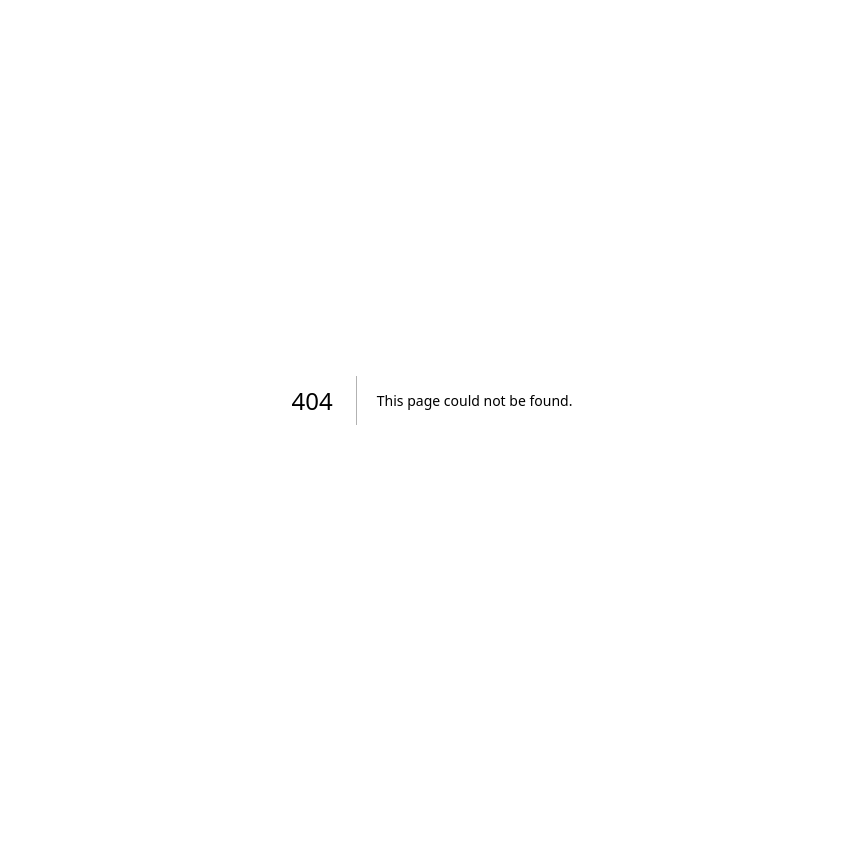
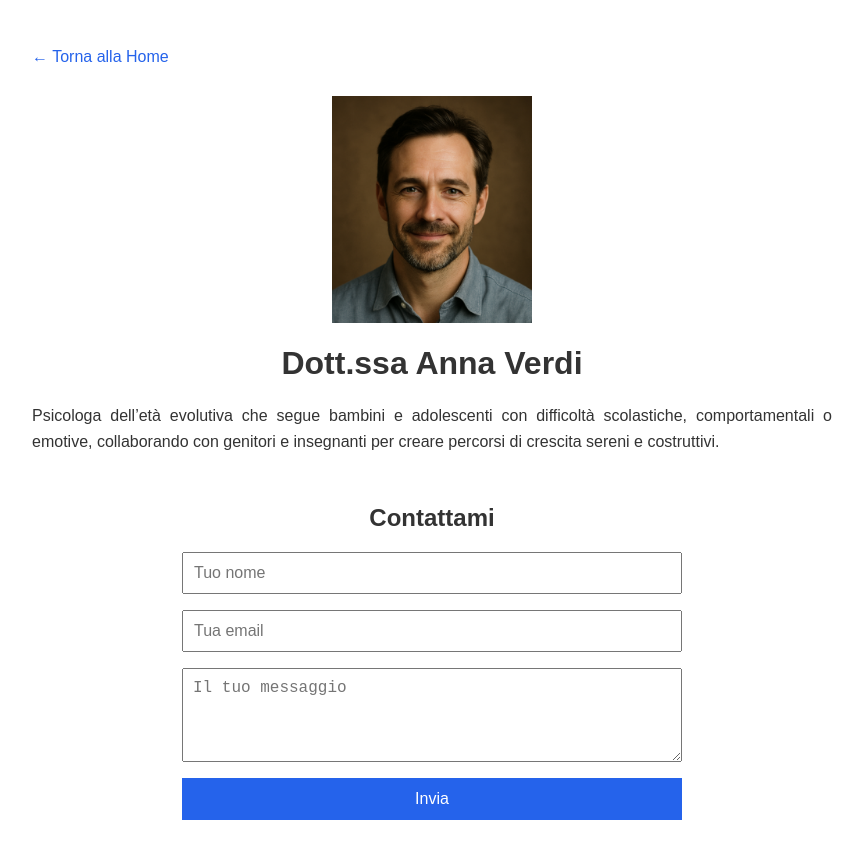
Before and after one commit to smartigoai-sketch/LoStudioBlu_Firenze, a Next.js app: page /prof-anna-verdi in a window 1280 px wide. Before the commit this address had no page. Shown: the top 858 px of the page, without its empty margins (208-1071 px from the left). Before the commit the page ends 800 px from the top, so only its background shows below. Built offline with nearby package versions, Linux system fonts and the light colour scheme.

Commit message:
Create prof-anna-verdi.js

```diff
--- /dev/null
+++ b/pages/prof-anna-verdi.js
@@ -0,0 +1,33 @@
+export default function ProfAnnaVerdi() {
+  return (
+    <div style={{fontFamily:'Arial, sans-serif', padding:'40px 16px', maxWidth:'800px', margin:'0 auto', color:'#333'}}>
+      <a href="/" style={{textDecoration:'none', color:'#2563eb', display:'block', marginBottom:'30px'}}>← Torna alla Home</a>
+      <img src="/prof3.jpg" alt="Dott.ssa Anna Verdi" style={{width:'200px', display:'block', margin:'0 auto 20px'}} />
+      <h1 style={{textAlign:'center'}}>Dott.ssa Anna Verdi</h1>
+      <p style={{fontSize:'16px', lineHeight:1.6, textAlign:'justify'}}>
+        Psicologa dell’età evolutiva che segue bambini e adolescenti con difficoltà scolastiche, comportamentali o emotive,
+        collaborando con genitori e insegnanti per creare percorsi di crescita sereni e costruttivi.
+      </p>
+
+      <h2 style={{marginTop:'50px', textAlign:'center'}}>Contattami</h2>
+      <form
+        action="YOUR_APPS_SCRIPT_WEBAPP_URL"
+        method="post"
+        style={{display:'grid', gap:'16px', maxWidth:'500px', margin:'0 auto'}}
+      >
+        <input type="hidden" name="professionista" value="Dott.ssa Anna Verdi" />
+        <input type="text" name="nome" placeholder="Tuo nome" required style={{padding:'10px', fontSize:'16px'}} />
+        <input type="email" name="email" placeholder="Tua email" required style={{padding:'10px', fontSize:'16px'}} />
+        <textarea name="messaggio" placeholder="Il tuo messaggio" rows="4" required style={{padding:'10px', fontSize:'16px'}} />
+        <button type="submit" style={{
+          padding:'12px',
+          fontSize:'16px',
+          background:'#2563eb',
+          color:'#fff',
+          border:'none',
+          cursor:'pointer'
+        }}>Invia</button>
+      </form>
+    </div>
+  );
+}
```
